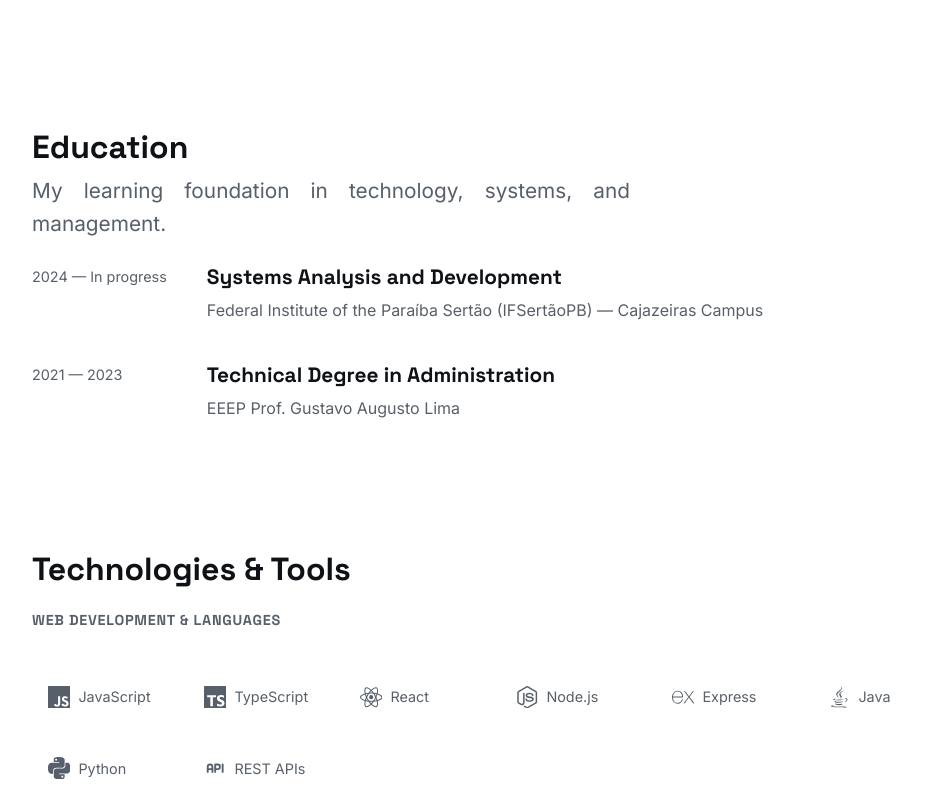
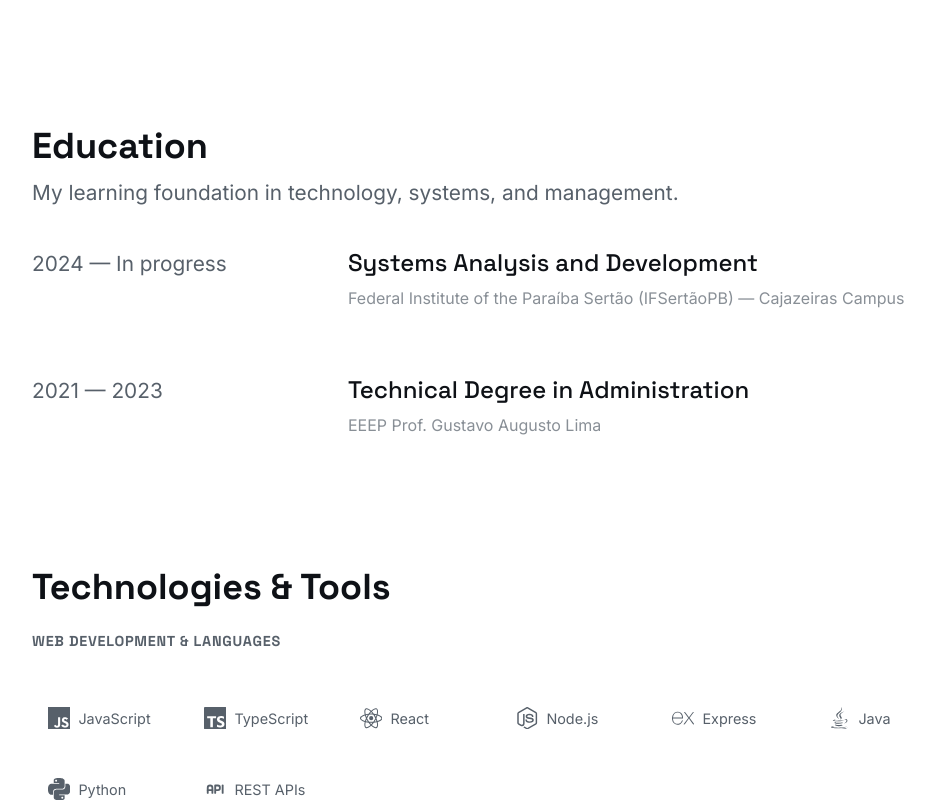
Before and after one commit to F-Bernardo-09/bernardo.dev, a React (Vite) app: page /en/about in a window 1280 px wide. Shown: the part 1600-2402 px from the top of the page, without its empty margins (148-1083 px from the left). Built offline with nearby package versions, Linux system fonts and the light colour scheme.

Commit message:
Ajusta estilos e textos dos componentes de seção
Aplica a nova escala de headings no SectionHeader e no Education, adiciona aria-label e iconDirection no About, atualiza chaves de tradução e hover do Footer, e ajusta ScrollToTop e SocialLinks.

```diff
--- a/src/components/About/About.tsx
+++ b/src/components/About/About.tsx
@@ -22,16 +22,14 @@ export default function About() {
   const paragraphs = t("paragraphs", {
     returnObjects: true,
   }) as string[];
+  const subtitle = t("subtitle", { defaultValue: "" }) || undefined;
 
   return (
-    <AboutSection id="about">
+    <AboutSection id="about" aria-label={t("ariaLabel")}>
       <div className="container">
         <HeroImage />
 
-        <SectionHeader
-          title={t("title")}
-          subtitle={t("subtitle", { defaultValue: "" })}
-        />
+        <SectionHeader title={t("title")} subtitle={subtitle} />
         <AboutContent>
           {paragraphs.map((text, index) => (
             <p key={index}>{text}</p>
@@ -40,6 +38,7 @@ export default function About() {
           <Button
             href={t("cvButton.link")}
             download
+            iconDirection="down"
             aria-label={t("cvButton.ariaLabel")}
           >
             {t("cvButton.label")}
--- a/src/components/Education/Education.tsx
+++ b/src/components/Education/Education.tsx
@@ -9,8 +9,8 @@ const EducationSection = styled.section`
 
 const EducationList = styled.div`
   display: grid;
-  grid-template-columns: minmax(8rem, max-content) 1fr;
-  row-gap: var(--spacing-lg);
+  grid-template-columns: minmax(10rem, 30%) 1fr;
+  row-gap: var(--spacing-xl);
   column-gap: var(--spacing-lg);
 
   @media (max-width: 768px) {
@@ -22,7 +22,7 @@ const EducationRow = styled.article`
   display: grid;
   grid-column: 1 / -1;
   grid-template-columns: subgrid;
-  align-items: start;
+  align-items: baseline;
   row-gap: var(--spacing-xs);
 
   @media (max-width: 768px) {
@@ -31,7 +31,9 @@ const EducationRow = styled.article`
 `;
 
 const EducationPeriodLabel = styled.span`
-  font-size: var(--font-size-sm);
+  font-size: var(--font-size-md);
+  font-weight: var(--font-weight-regular);
+  line-height: var(--line-height-heading);
   color: var(--text-secondary);
   white-space: nowrap;
 `;
@@ -43,14 +45,17 @@ const EducationContent = styled.div`
 `;
 
 const EducationRole = styled.h3`
-  font-size: var(--font-size-md);
-  font-weight: var(--font-weight-bold);
+  font-size: var(--font-size-h3);
+  font-weight: var(--font-weight-medium);
+  line-height: var(--line-height-heading);
   color: var(--text-primary);
+  text-align: left;
 `;
 
 const EducationOrganization = styled.span`
   font-size: var(--font-size-base);
   color: var(--text-secondary);
+  opacity: 0.7;
 `;
 
 export default function Education() {
--- a/src/components/Footer/Footer.tsx
+++ b/src/components/Footer/Footer.tsx
@@ -28,12 +28,15 @@ const FooterContent = styled.div`
 `;
 
 const Copyright = styled(Link)`
+  display: inline-flex;
+  align-items: center;
+  line-height: 1;
   font-size: var(--font-size-sm);
   color: var(--text-secondary);
   text-decoration: none;
 
   &:hover {
-    color: var(--text-primary);
+    color: var(--accent-green);
   }
 `;
 
@@ -41,7 +44,7 @@ export default function Footer() {
   const { t, i18n } = useTranslation("footer");
 
   return (
-    <StyledFooter aria-label={t("ariaLabel")}>
+    <StyledFooter aria-label={t("footerAriaLabel")}>
       <div className="container">
         <FooterContent>
           <Copyright
@@ -49,7 +52,7 @@ export default function Footer() {
             aria-label={t("homeLinkAriaLabel")}
           >
             {t("copyrightTemplate", {
-              startYear: t("copyrightStartYear"),
+              startYear: t("startYear"),
             })}
           </Copyright>
           <SocialLinks />
--- a/src/components/ScrollToTop/ScrollToTop.tsx
+++ b/src/components/ScrollToTop/ScrollToTop.tsx
@@ -2,11 +2,13 @@ import { useEffect } from "react";
 import { useLocation } from "react-router-dom";
 
 function ScrollToTop() {
-  const { pathname } = useLocation();
+  const { pathname, hash } = useLocation();
 
   useEffect(() => {
+    if (hash) return;
+
     window.scrollTo(0, 0);
-  }, [pathname]);
+  }, [pathname, hash]);
 
   return null;
 }
--- a/src/components/SectionHeader/SectionHeader.tsx
+++ b/src/components/SectionHeader/SectionHeader.tsx
@@ -2,22 +2,28 @@ import styled from "styled-components";
 
 interface SectionHeaderProps {
   title: string;
-  subtitle?: string;
+  subtitle?: string | null;
 }
 
-const Wrapper = styled.div`
-  margin-bottom: var(--spacing-md);
+interface HeaderStyleProps {
+  $hasSubtitle: boolean;
+}
+
+const Wrapper = styled.div<HeaderStyleProps>`
+  margin-bottom: ${({ $hasSubtitle }) =>
+    $hasSubtitle ? "var(--spacing-lg)" : "var(--spacing-md)"};
 `;
 
-const Title = styled.h2`
-  font-size: var(--font-size-lg);
-  margin-bottom: var(--spacing-xs);
+const Title = styled.h2<HeaderStyleProps>`
+  font-size: var(--font-size-h2);
+  margin-bottom: ${({ $hasSubtitle }) =>
+    $hasSubtitle ? "var(--spacing-xs)" : "0"};
 `;
 
 const Subtitle = styled.p`
   font-size: var(--font-size-md);
   color: var(--text-secondary);
-  max-width: 65%;
+  max-width: 80%;
 
   @media (max-width: 768px) {
     max-width: 100%;
@@ -29,10 +35,12 @@ const Subtitle = styled.p`
 `;
 
 export const SectionHeader = ({ title, subtitle }: SectionHeaderProps) => {
+  const hasSubtitle = Boolean(subtitle);
+
   return (
-    <Wrapper>
-      <Title>{title}</Title>
-      {subtitle && <Subtitle>{subtitle}</Subtitle>}
+    <Wrapper $hasSubtitle={hasSubtitle}>
+      <Title $hasSubtitle={hasSubtitle}>{title}</Title>
+      {hasSubtitle && <Subtitle>{subtitle}</Subtitle>}
     </Wrapper>
   );
 };
--- a/src/components/SocialLinks/SocialLinks.tsx
+++ b/src/components/SocialLinks/SocialLinks.tsx
@@ -20,10 +20,11 @@ const icons: Record<string, IconType> = {
 const List = styled.nav`
   display: flex;
   gap: var(--spacing-md);
-  margin-top: var(--spacing-md);
 `;
 
 const SocialLink = styled.a`
+  position: relative;
+  isolation: isolate;
   display: flex;
   align-items: center;
   justify-content: center;
@@ -31,8 +32,23 @@ const SocialLink = styled.a`
   font-size: var(--font-size-md);
   transition: color 0.2s ease;
 
+  &::before {
+    content: "";
+    position: absolute;
+    inset: -8px;
+    border-radius: var(--radius-circle);
+    background: var(--bg-dark-accent);
+    opacity: 0;
+    transition: opacity 0.2s ease;
+    z-index: -1;
+  }
+
   &:hover {
     color: var(--accent-green);
+  }
+
+  &:hover::before {
+    opacity: 1;
   }
 `;
 
```
